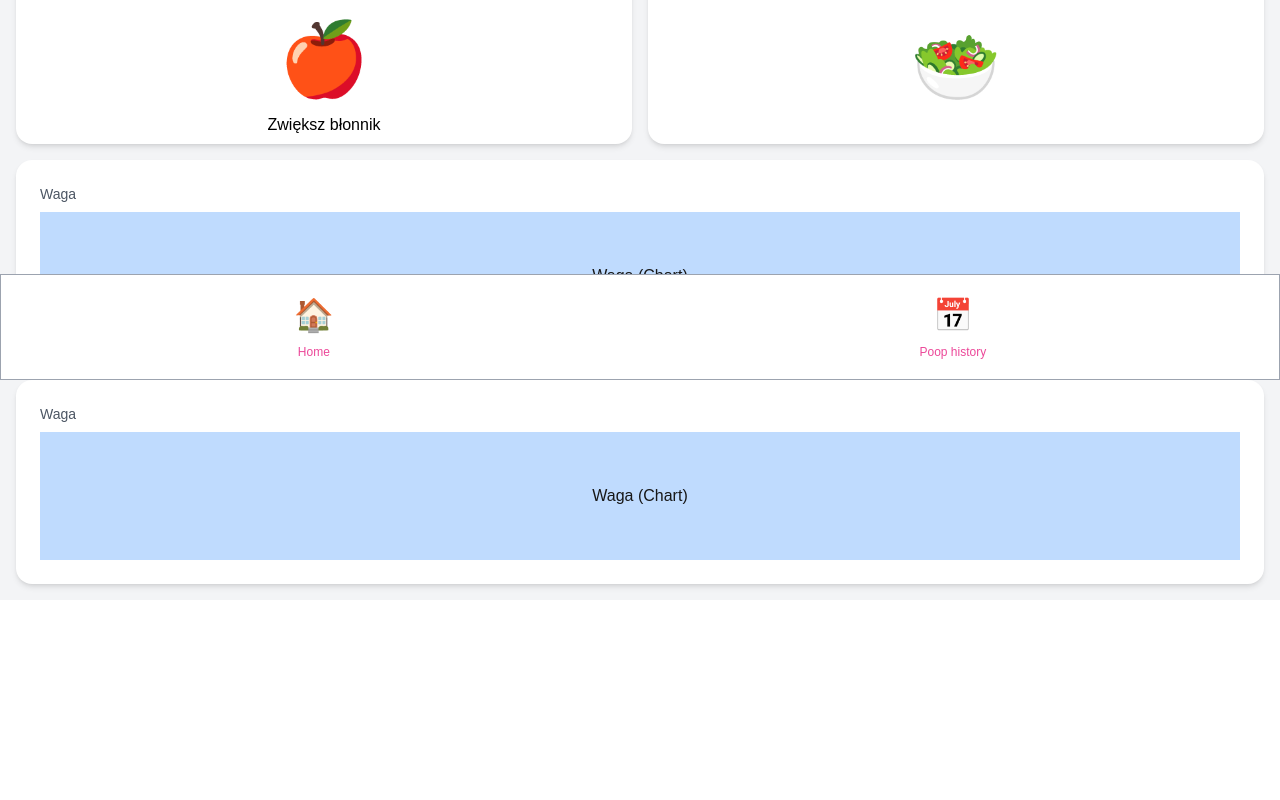
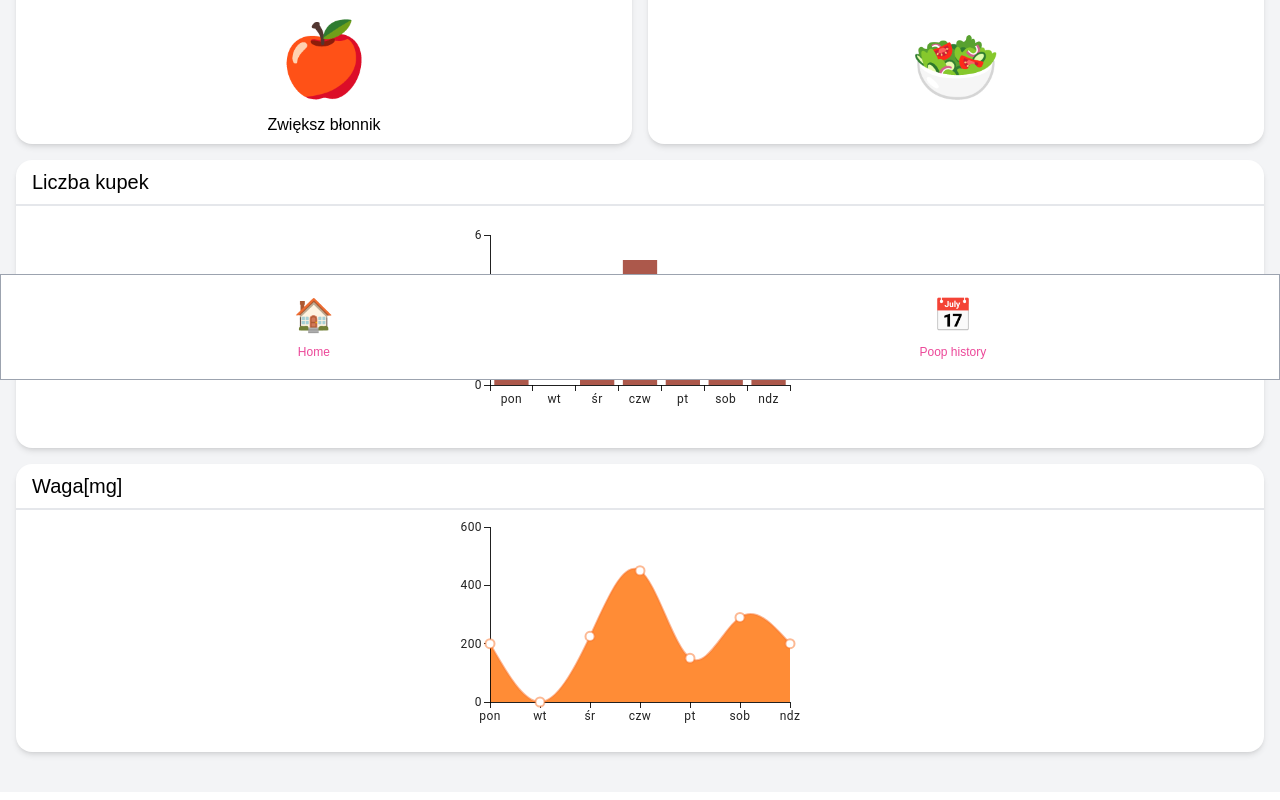
Before and after one commit to PiotrTyrakowski/PoopPatrol, a Next.js app in the folder parent_app/: page / in a window 1280 px wide. Shown: the part 420-1220 px from the top of the page. Before the commit the page ends 1126 px from the top, so only its background shows below. Built offline with nearby package versions, Linux system fonts and the light colour scheme.

Commit message:
added charts

```diff
--- a/parent_app/package.json
+++ b/parent_app/package.json
@@ -9,6 +9,9 @@
     "lint": "next lint"
   },
   "dependencies": {
+    "@emotion/react": "^11.13.3",
+    "@emotion/styled": "^11.13.0",
+    "@mui/x-charts": "^7.18.0",
     "@types/react-chartjs-2": "^2.0.2",
     "chart.js": "^4.4.4",
     "date-fns": "^4.1.0",
--- a/parent_app/src/app/page.tsx
+++ b/parent_app/src/app/page.tsx
@@ -1,5 +1,8 @@
 import React from "react";
 import { format } from 'date-fns';
+import { LineChart } from '@mui/x-charts/LineChart';
+import {BarChart} from "@mui/x-charts";
+
 
 
 const HomePage = () => {
@@ -54,22 +57,57 @@ const HomePage = () => {
         </a>
 
 
+        {/* Weight Chart */}
 
-        {/* Weight Chart */}
-        <div className="col-span-2 bg-white p-6 rounded-[1rem] shadow-md">
-          <h2 className="text-sm text-gray-600 mb-2">Waga</h2>
-          <div className="h-32 w-full bg-blue-200 flex items-center justify-center">
-            {/* Replace with actual chart */}
-            <p>Waga (Chart)</p>
+        <div className="col-span-2 bg-white rounded-[1rem] shadow-md h-72">
+          <p className="text-xl text-black border-b-2 w-full p-2 pl-4">Liczba kupek</p>
+          <div className="h-36 w-full flex items-center justify-center mt-8">
+            <BarChart
+                xAxis={[
+                  {
+                    id: 'defaultized-x-axis-0', // Definiowanie ID osi
+                    data: ['pon', 'wt', 'śr', 'czw',  'pt', 'sob', 'ndz'],
+                    scaleType: 'band', // Ustawienie typu "band" dla osi X
+                  },
+                ]}
+                series={[
+                  {
+                    id: 'auto-generated-id-0', // Dodanie identyfikatora do serii danych
+                    data: [2, 0, 2, 5, 2, 3, 1],
+                    color: 'rgb(172,88,75)', // Brązowy kolor dla słupków
+                  },
+                ]}
+                width={400} // Dostosowanie szerokości wykresu
+                height={250} // Dostosowanie wysokości wykresu
+            />
           </div>
         </div>
-      {/* </div> */}
 
-        <div className="col-span-2 bg-white p-6 rounded-[1rem] shadow-md">
-          <h2 className="text-sm text-gray-600 mb-2">Waga</h2>
-          <div className="h-32 w-full bg-blue-200 flex items-center justify-center">
-            {/* Replace with actual chart */}
-            <p>Waga (Chart)</p>
+
+        <div className="col-span-2 bg-white rounded-[1rem] shadow-md h-72 mb-6" >
+          <p className="text-xl text-black border-b-2 w-full p-2 pl-4">Waga[mg]</p>
+          <div className="h-36 w-full flex items-center justify-center mt-8">
+            <LineChart
+                xAxis={[
+                  {
+                    data: ['pon', 'wt', 'śr', 'czw', 'pt', 'sob', 'ndz'],
+                    scaleType: 'point', // Dodanie skali dla osi X
+                  },
+                ]}
+                series={[
+                  {
+                    curve: 'natural',
+                    data: [200, 0, 225, 450, 150, 290, 200], // Dopasowana liczba punktów do osi X (7 wartości)
+                    area: true,
+                    baseline: 'min',
+                    color: 'rgba(250,117,45,0.51)', // Kolor dla linii i obszaru
+                  },
+                ]}
+                width={400} // Dostosowanie szerokości wykresu
+                height={275} // Dostosowanie wysokości wykresu
+                borderRadius={10}
+
+            />
           </div>
         </div>
       </section>
```
Also changed, not shown: 1 other file (tests, documents, lock files or other folders).
